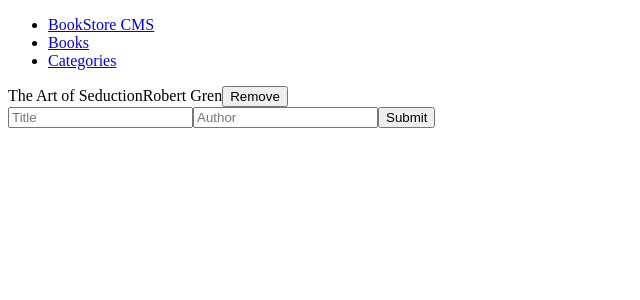
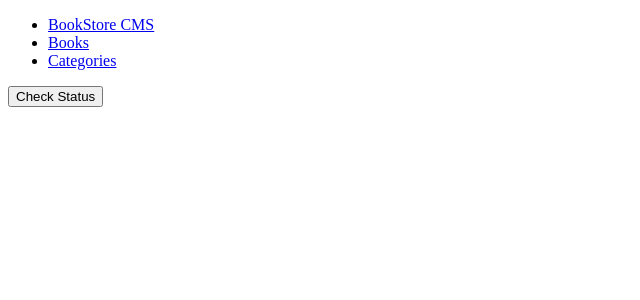
Before and after one commit to mrsamsharma/Bookstore, a React (Create React App) app: page /category in a window 1280 px wide. Shown: the top 300 px of the page, without its empty margins (0-640 px from the left). Built offline with nearby package versions, Linux system fonts and the light colour scheme.

Commit message:
Create Routes for Navigation

```diff
--- a/src/components/Header.js
+++ b/src/components/Header.js
@@ -5,9 +5,9 @@ const Header = () => (
   <header>
     <nav>
       <ul>
-        <li><a href="/">BookStore CMS</a></li>
-        <li><Link to="books">Books</Link></li>
-        <li><Link to="category">Categories</Link></li>
+        <li><Link to="/">BookStore CMS</Link></li>
+        <li><Link to="/">Books</Link></li>
+        <li><Link to="/category">Categories</Link></li>
       </ul>
     </nav>
   </header>
--- a/src/index.js
+++ b/src/index.js
@@ -1,13 +1,17 @@
 import React from 'react';
 import ReactDOM from 'react-dom/client';
-import { BrowserRouter } from 'react-router-dom';
+import { BrowserRouter as Router, Routes, Route } from 'react-router-dom';
 import App from './App';
+import Categories from './pages/Categories';
 
 const root = ReactDOM.createRoot(document.getElementById('root'));
 root.render(
   <React.StrictMode>
-    <BrowserRouter>
-      <App />
-    </BrowserRouter>
+    <Router>
+      <Routes>
+        <Route path="/" element={<App />} />
+        <Route path="/category" element={<Categories />} />
+      </Routes>
+    </Router>
   </React.StrictMode>,
 );
--- a/src/pages/Categories.js
+++ b/src/pages/Categories.js
@@ -1,7 +1,11 @@
-import React from "react";
+import React from 'react';
+import Header from '../components/Header';
 
 const Categories = () => (
-    <button>Check Status</button>
-)
+  <>
+    <Header />
+    <button type="button">Check Status</button>
+  </>
+);
 
 export default Categories;
```
